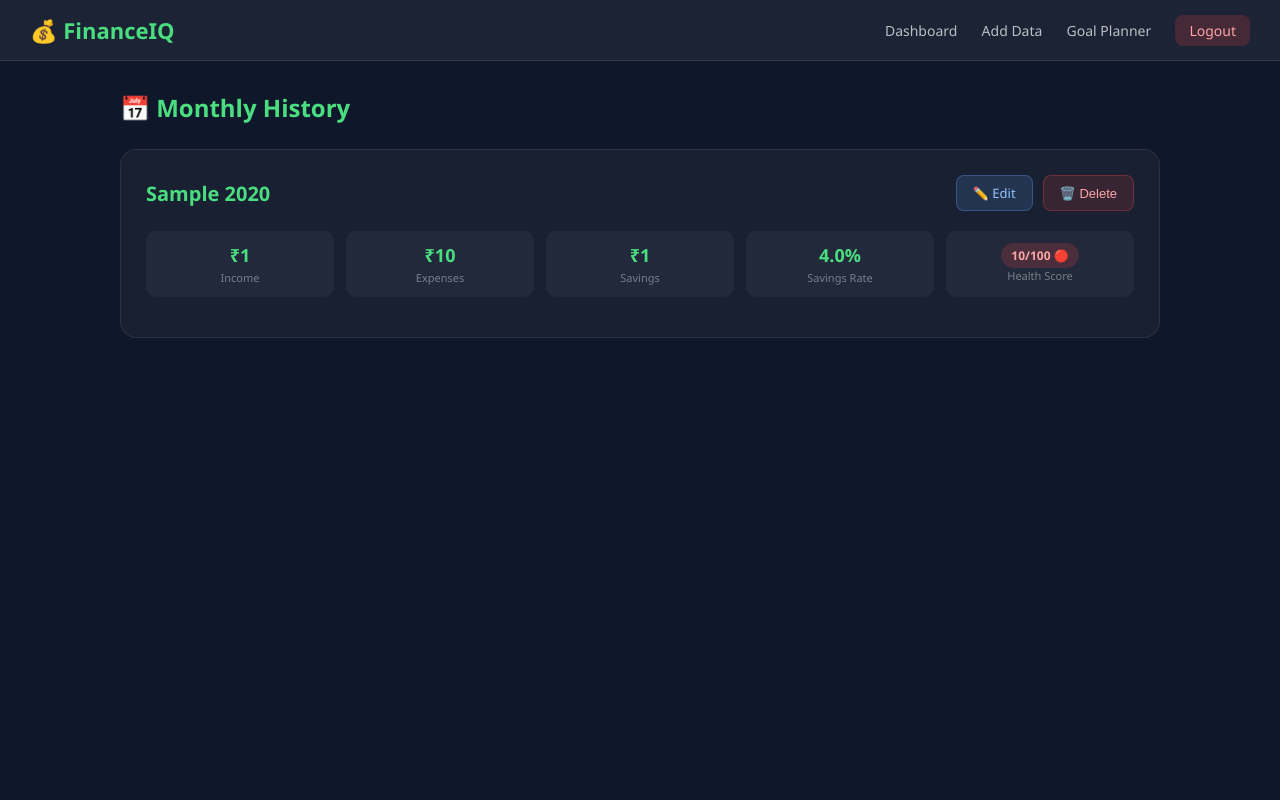
After one commit to Bhatt753/financeiq, a Flask app: page /history in a window 1280 px wide. The commit adds this page. Run offline with Flask 3, Linux system fonts and the light colour scheme; the visitor is signed in with stand-in values (Sample User, id 1); tables that the repository leaves empty hold one stand-in row (values such as "Sample post").

Commit message:
Add history, edit and delete features

```diff
--- a/app.py
+++ b/app.py
@@ -384,6 +384,125 @@ def goal():
     return render_template("goal.html")
 
 
+@app.route("/history")
+def history():
+    if "user_id" not in session:
+        return redirect(url_for("login"))
+
+    conn    = get_db()
+    history = conn.execute(
+        """SELECT m.*,
+           GROUP_CONCAT(e.name || ' (' || e.category || ') ₹' || e.amount, ' | ') as expense_list
+           FROM monthly_data m
+           LEFT JOIN expenses e ON m.id = e.user_id
+           AND m.month = e.month AND m.year = e.year
+           WHERE m.user_id = ?
+           GROUP BY m.id
+           ORDER BY m.year DESC, m.month DESC""",
+        (session["user_id"],)
+    ).fetchall()
+    conn.close()
+
+    return render_template("history.html", history=history)
+
+
+@app.route("/delete_entry/<int:entry_id>")
+def delete_entry(entry_id):
+    if "user_id" not in session:
+        return redirect(url_for("login"))
+
+    conn = get_db()
+    # Verify entry belongs to user
+    entry = conn.execute(
+        "SELECT * FROM monthly_data WHERE id=? AND user_id=?",
+        (entry_id, session["user_id"])
+    ).fetchone()
+
+    if entry:
+        # Delete expenses for this month
+        conn.execute(
+            "DELETE FROM expenses WHERE user_id=? AND month=? AND year=?",
+            (session["user_id"], entry["month"], entry["year"])
+        )
+        # Delete monthly data
+        conn.execute(
+            "DELETE FROM monthly_data WHERE id=?",
+            (entry_id,)
+        )
+        conn.commit()
+
+    conn.close()
+    return redirect(url_for("history"))
+
+@app.route("/edit_entry/<int:entry_id>", methods=["GET", "POST"])
+def edit_entry(entry_id):
+    if "user_id" not in session:
+        return redirect(url_for("login"))
+
+    conn  = get_db()
+    entry = conn.execute(
+        "SELECT * FROM monthly_data WHERE id=? AND user_id=?",
+        (entry_id, session["user_id"])
+    ).fetchone()
+
+    expenses = conn.execute(
+        "SELECT * FROM expenses WHERE user_id=? AND month=? AND year=?",
+        (session["user_id"], entry["month"], entry["year"])
+    ).fetchall()
+
+    if request.method == "POST":
+        income     = float(request.form["income"])
+        names      = request.form.getlist("expense_name[]")
+        categories = request.form.getlist("expense_category[]")
+        types      = request.form.getlist("expense_type[]")
+        amounts    = request.form.getlist("expense_amount[]")
+
+        new_expenses = []
+        for i in range(len(names)):
+            if names[i] and amounts[i]:
+                new_expenses.append({
+                    "name"    : names[i],
+                    "category": categories[i],
+                    "type"    : types[i],
+                    "amount"  : float(amounts[i])
+                })
+
+        metrics = calculate_metrics(income, new_expenses)
+
+        # Update monthly data
+        conn.execute("""
+            UPDATE monthly_data SET
+            income=?, total_expenses=?, savings=?,
+            savings_rate=?, health_score=?
+            WHERE id=?
+        """, (
+            income, metrics["total_expenses"],
+            metrics["savings"], metrics["savings_rate"],
+            metrics["health_score"], entry_id
+        ))
+
+        # Delete old expenses and insert new ones
+        conn.execute(
+            "DELETE FROM expenses WHERE user_id=? AND month=? AND year=?",
+            (session["user_id"], entry["month"], entry["year"])
+        )
+
+        for e in new_expenses:
+            conn.execute("""
+                INSERT INTO expenses (user_id, month, year, name, category, type, amount)
+                VALUES (?, ?, ?, ?, ?, ?, ?)
+            """, (session["user_id"], entry["month"], entry["year"],
+                  e["name"], e["category"], e["type"], e["amount"]))
+
+        conn.commit()
+        conn.close()
+        return redirect(url_for("history"))
+
+    conn.close()
+    return render_template("edit_entry.html",
+        entry=entry, expenses=expenses, categories=CATEGORIES)
+
+
 
 #APP DETAILS(local and render too)
 init_db()
--- a/templates/dashboard.html
+++ b/templates/dashboard.html
@@ -158,7 +158,7 @@
                 <h3>Goal Planner</h3>
                 <p>Plan your savings goals</p>
             </a>
-            <a href="#history" class="quick-card">
+            <a href="/history" class="quick-card"></a>
                 <div class="icon">📅</div>
                 <h3>View History</h3>
                 <p>See your monthly progress</p>
--- /dev/null
+++ b/templates/history.html
@@ -0,0 +1,227 @@
+<!DOCTYPE html>
+<html lang="en">
+<head>
+    <meta charset="UTF-8">
+    <title>History | FinanceIQ</title>
+    <style>
+        * { margin: 0; padding: 0; box-sizing: border-box; }
+        body { font-family: 'Segoe UI', sans-serif; background: #0f172a; color: white; min-height: 100vh; }
+        .navbar {
+            background: rgba(255,255,255,0.05);
+            border-bottom: 1px solid rgba(255,255,255,0.1);
+            padding: 15px 30px;
+            display: flex;
+            justify-content: space-between;
+            align-items: center;
+        }
+        .navbar h1 { color: #4ade80; font-size: 22px; }
+        .nav-links a { color: rgba(255,255,255,0.7); text-decoration: none; margin-left: 20px; font-size: 14px; }
+        .nav-links a:hover { color: #4ade80; }
+        .nav-links .logout { background: rgba(239,68,68,0.2); padding: 6px 14px; border-radius: 8px; color: #fca5a5; }
+        .container { padding: 30px; max-width: 1100px; margin: 0 auto; }
+        .page-title { font-size: 24px; color: #4ade80; margin-bottom: 25px; font-weight: 700; }
+        .entry-card {
+            background: rgba(255,255,255,0.04);
+            border: 1px solid rgba(255,255,255,0.08);
+            border-radius: 16px;
+            padding: 25px;
+            margin-bottom: 20px;
+            transition: all 0.3s;
+        }
+        .entry-card:hover { border-color: rgba(74,222,128,0.3); }
+        .entry-header {
+            display: flex;
+            justify-content: space-between;
+            align-items: center;
+            margin-bottom: 20px;
+        }
+        .entry-month { font-size: 20px; font-weight: 700; color: #4ade80; }
+        .entry-actions { display: flex; gap: 10px; }
+        .btn-edit {
+            background: rgba(96,165,250,0.15);
+            border: 1px solid rgba(96,165,250,0.3);
+            color: #93c5fd;
+            padding: 8px 16px;
+            border-radius: 8px;
+            text-decoration: none;
+            font-size: 13px;
+            cursor: pointer;
+            transition: all 0.3s;
+        }
+        .btn-delete {
+            background: rgba(239,68,68,0.15);
+            border: 1px solid rgba(239,68,68,0.3);
+            color: #fca5a5;
+            padding: 8px 16px;
+            border-radius: 8px;
+            text-decoration: none;
+            font-size: 13px;
+            cursor: pointer;
+            transition: all 0.3s;
+        }
+        .btn-edit:hover { background: rgba(96,165,250,0.25); }
+        .btn-delete:hover { background: rgba(239,68,68,0.25); }
+        .metrics-row {
+            display: grid;
+            grid-template-columns: repeat(5, 1fr);
+            gap: 12px;
+            margin-bottom: 15px;
+        }
+        .metric {
+            background: rgba(255,255,255,0.04);
+            border-radius: 10px;
+            padding: 12px;
+            text-align: center;
+        }
+        .metric .value { font-size: 18px; font-weight: 700; color: #4ade80; }
+        .metric .label { font-size: 11px; color: rgba(255,255,255,0.4); margin-top: 3px; }
+        .badge {
+            padding: 4px 10px;
+            border-radius: 20px;
+            font-size: 12px;
+            font-weight: 600;
+        }
+        .badge-green { background: rgba(74,222,128,0.2); color: #4ade80; }
+        .badge-yellow { background: rgba(251,191,36,0.2); color: #fbbf24; }
+        .badge-red { background: rgba(239,68,68,0.2); color: #fca5a5; }
+        .empty-state {
+            text-align: center;
+            padding: 60px;
+            color: rgba(255,255,255,0.4);
+        }
+        .confirm-dialog {
+            display: none;
+            position: fixed;
+            top: 0; left: 0;
+            width: 100%; height: 100%;
+            background: rgba(0,0,0,0.7);
+            z-index: 1000;
+            align-items: center;
+            justify-content: center;
+        }
+        .confirm-dialog.active { display: flex; }
+        .confirm-box {
+            background: #1e293b;
+            border: 1px solid rgba(255,255,255,0.1);
+            border-radius: 16px;
+            padding: 30px;
+            text-align: center;
+            width: 350px;
+        }
+        .confirm-box h3 { font-size: 18px; margin-bottom: 10px; }
+        .confirm-box p { color: rgba(255,255,255,0.6); font-size: 14px; margin-bottom: 20px; }
+        .confirm-btns { display: flex; gap: 10px; justify-content: center; }
+        .btn-confirm-delete {
+            background: #ef4444;
+            color: white;
+            padding: 10px 20px;
+            border-radius: 8px;
+            border: none;
+            cursor: pointer;
+            font-size: 14px;
+            font-weight: 600;
+        }
+        .btn-cancel {
+            background: rgba(255,255,255,0.1);
+            color: white;
+            padding: 10px 20px;
+            border-radius: 8px;
+            border: none;
+            cursor: pointer;
+            font-size: 14px;
+        }
+    </style>
+</head>
+<body>
+    <nav class="navbar">
+        <h1>💰 FinanceIQ</h1>
+        <div class="nav-links">
+            <a href="/dashboard">Dashboard</a>
+            <a href="/add_data">Add Data</a>
+            <a href="/goal">Goal Planner</a>
+            <a href="/logout" class="logout">Logout</a>
+        </div>
+    </nav>
+
+    <div class="container">
+        <div class="page-title">📅 Monthly History</div>
+
+        {% if history %}
+            {% for entry in history %}
+            <div class="entry-card">
+                <div class="entry-header">
+                    <div class="entry-month">{{ entry.month }} {{ entry.year }}</div>
+                    <div class="entry-actions">
+                        <a href="/edit_entry/{{ entry.id }}" class="btn-edit">✏️ Edit</a>
+                        <button class="btn-delete" onclick="confirmDelete({{ entry.id }}, '{{ entry.month }} {{ entry.year }}')">🗑️ Delete</button>
+                    </div>
+                </div>
+
+                <div class="metrics-row">
+                    <div class="metric">
+                        <div class="value">₹{{ "{:,.0f}".format(entry.income) }}</div>
+                        <div class="label">Income</div>
+                    </div>
+                    <div class="metric">
+                        <div class="value">₹{{ "{:,.0f}".format(entry.total_expenses) }}</div>
+                        <div class="label">Expenses</div>
+                    </div>
+                    <div class="metric">
+                        <div class="value" style="color: {% if entry.savings >= 0 %}#4ade80{% else %}#fca5a5{% endif %}">
+                            ₹{{ "{:,.0f}".format(entry.savings) }}
+                        </div>
+                        <div class="label">Savings</div>
+                    </div>
+                    <div class="metric">
+                        <div class="value">{{ entry.savings_rate }}%</div>
+                        <div class="label">Savings Rate</div>
+                    </div>
+                    <div class="metric">
+                        {% if entry.health_score >= 80 %}
+                        <span class="badge badge-green">{{ entry.health_score }}/100 🟢</span>
+                        {% elif entry.health_score >= 60 %}
+                        <span class="badge badge-yellow">{{ entry.health_score }}/100 🟡</span>
+                        {% else %}
+                        <span class="badge badge-red">{{ entry.health_score }}/100 🔴</span>
+                        {% endif %}
+                        <div class="label">Health Score</div>
+                    </div>
+                </div>
+            </div>
+            {% endfor %}
+        {% else %}
+            <div class="empty-state">
+                <h3>No history yet!</h3>
+                <p>Add your first month's data to see it here</p>
+            </div>
+        {% endif %}
+    </div>
+
+    <!-- Confirm Delete Dialog -->
+    <div class="confirm-dialog" id="confirmDialog">
+        <div class="confirm-box">
+            <h3>🗑️ Delete Entry?</h3>
+            <p id="confirmMsg">Are you sure you want to delete this entry?</p>
+            <div class="confirm-btns">
+                <button class="btn-cancel" onclick="closeDialog()">Cancel</button>
+                <button class="btn-confirm-delete" id="confirmBtn">Delete</button>
+            </div>
+        </div>
+    </div>
+
+    <script>
+        function confirmDelete(id, month) {
+            document.getElementById('confirmMsg').textContent =
+                `Are you sure you want to delete ${month} data? This cannot be undone.`;
+            document.getElementById('confirmBtn').onclick = function() {
+                window.location.href = '/delete_entry/' + id;
+            };
+            document.getElementById('confirmDialog').classList.add('active');
+        }
+
+        function closeDialog() {
+            document.getElementById('confirmDialog').classList.remove('active');
+        }
+    </script>
+</body>
+</html>
```
Also changed, not shown: edit_entry.html (added, +176 -0 lines).
